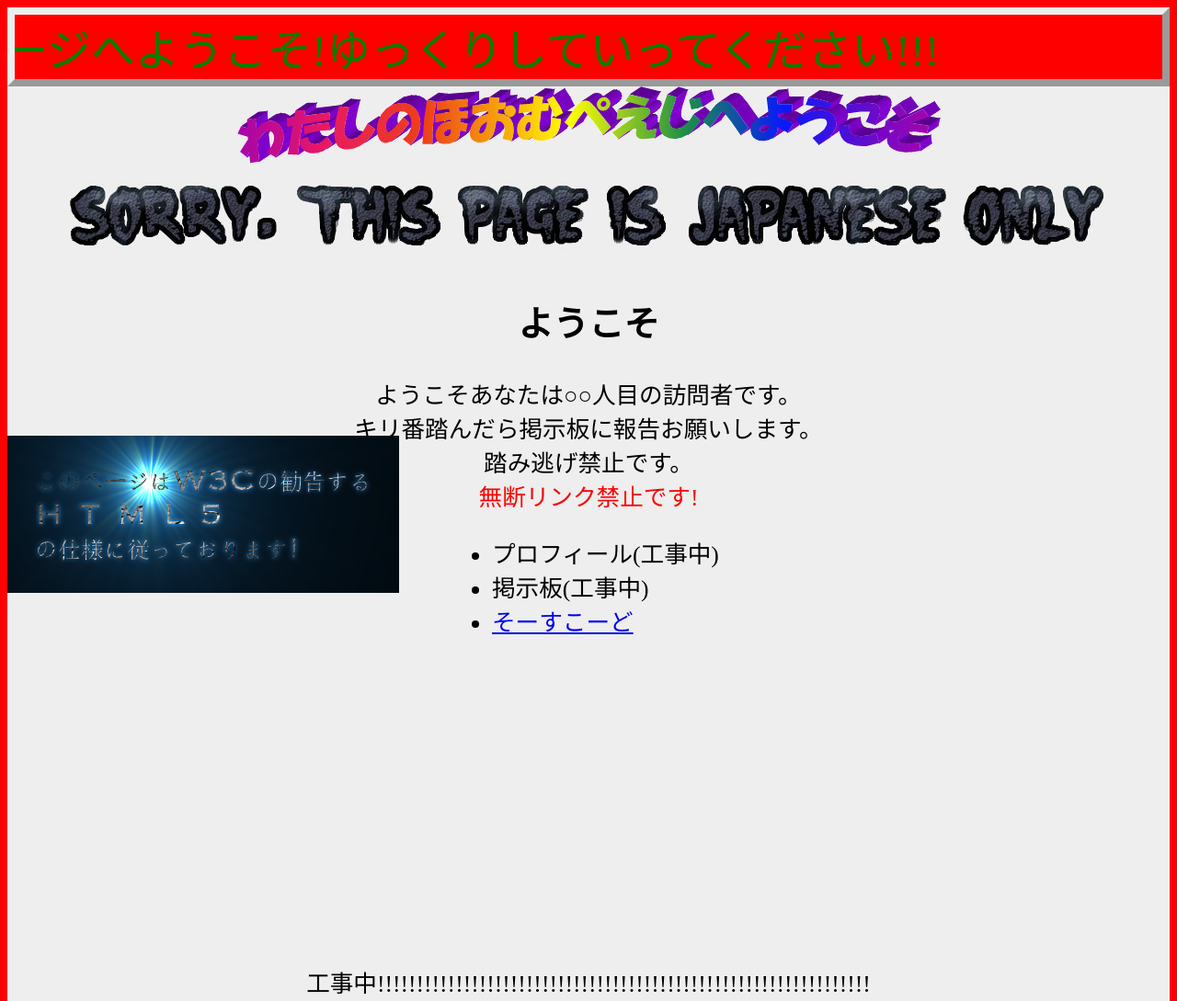
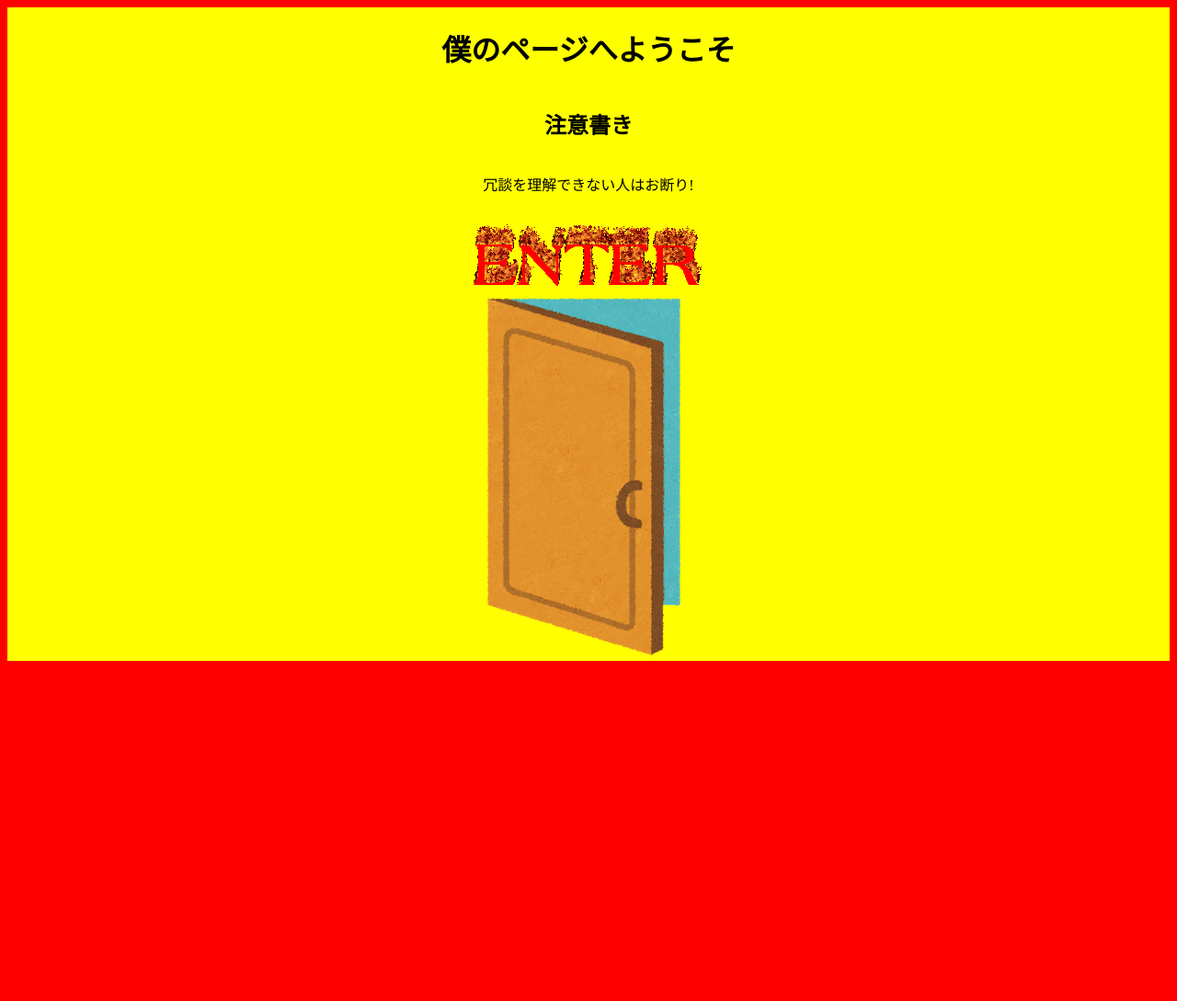
Before and after one commit to qzpm/legacyhomepage, a plain HTML site: page index.html in a window 1280 px wide. Shown: the top 1089 px of the page at 92% size. After the commit the page ends 800 px from the top, so only its background shows below. Drawn offline with nearby package versions, Linux system fonts and the light colour scheme.

Commit message:
Create Enter Page

```diff
--- a/css/stylesheet.css
+++ b/css/stylesheet.css
@@ -1,10 +1,25 @@
-body{
+body {
+  background-color: red;
+  cursor: crosshair;
+}
+
+.enter {
   display: flex;
   flex-direction: column;
   justify-content: center;
-  background-color: red;
-  font-size: 62.5%;
-  cursor: crosshair;
+  text-align: center;
+  background-color: yellow;
+}
+
+.enter img {
+  display: block;
+  margin: 0 auto;
+}
+
+.content {
+  display: flex;
+  flex-direction: column;
+  justify-content: center;
 }
 
 ul {
@@ -14,11 +29,12 @@ ul {
   text-align: left;
 }
 
-.stalker{
+.stalker {
   position: absolute;
+  overflow: hidden;
 }
 
-body .content{
+body .article {
   background-image: url("../images/background_image.png");
   background-color: #eeeeee;
   text-align: center;
@@ -38,7 +54,7 @@ header {
   border-width: 8px;
 }
 
-body .marquee{
+body .marquee {
   font-size: 3.0rem;
   animation-name: marqueeAnimation;
   animation-timing-function: linear;
@@ -53,10 +69,9 @@ body .marquee{
 }
 
 @keyframes marqueeAnimation{
-  0%{
+  0% {
     text-indent: 100%;
-}
-  100%{
-    text-indent: -80%;
+  } 100% {
+    text-indent: -28em;
   }
 }
--- a/index.html
+++ b/index.html
@@ -10,11 +10,19 @@
 </head>
 
 <body>
+  <div class="enter">
+    <h1>僕のページへようこそ</h1>
+    <h2>注意書き</h2>
+    <p>冗談を理解できない人はお断り!</p>
+    <img src="images/enter.gif" alt="ENTER">
+    <img src="images/door.png" alt="a" class="test"></img>
+  </div>
+  <div class="content">
     <img src="images/stalker.png" alt="aiueo" class="stalker">
     <header class="title">
       <span class="marquee">私のページへようこそ!ゆっくりしていってください!!!</span>
     </header>
-  <article class="content">
+    <article class="article">
       <img src="images/welcome_chrom.png" alt="私のホームページへようこそ">
       <img src="images/apologize.png" alt="Sorry, this page is Japanese only">
       <h1>ようこそ</h1>
@@ -36,5 +44,6 @@
         工事中!!!!!!!!!!!!!!!!!!!!!!!!!!!!!!!!!!!!!!!!!!!!!!!!!!!!!!!!!!!!!!!<br>
       </p>
     </article>
+  </div>
 </body>
 </html>
--- a/js/source.js
+++ b/js/source.js
@@ -28,3 +28,13 @@ $(function() {
     }
   }, 500)
 })
+
+$(function() {
+  var test = $('.test')
+  var content = $('.content')
+  content.css('display', 'none')
+  test.click(function() {
+    $('.enter').css('display', 'none')
+    content.css('display', 'inline')
+  })
+})
```
Also changed, not shown: images/door.png (added), images/enter.gif (added). Lines whose indentation alone changed are shown as unchanged.
